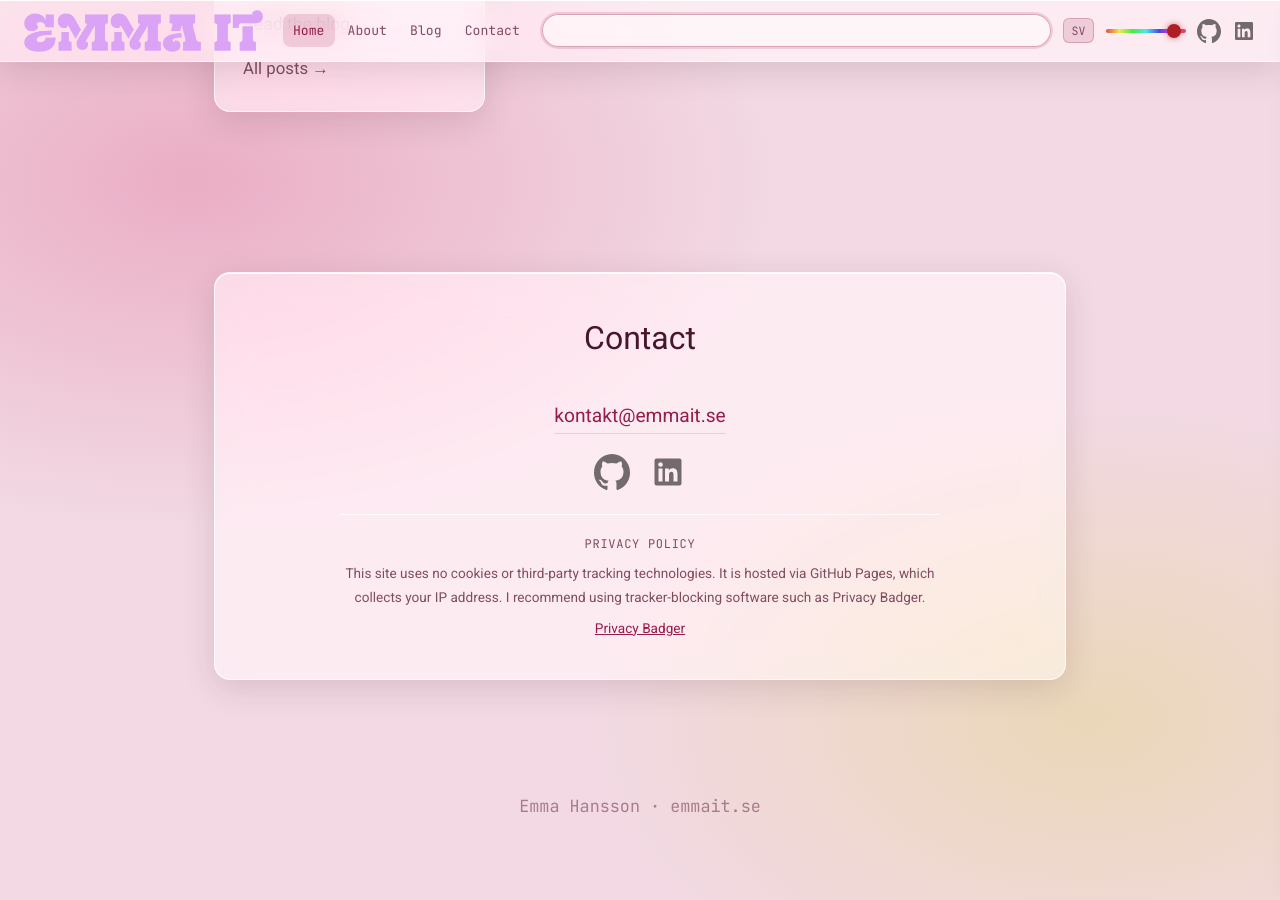
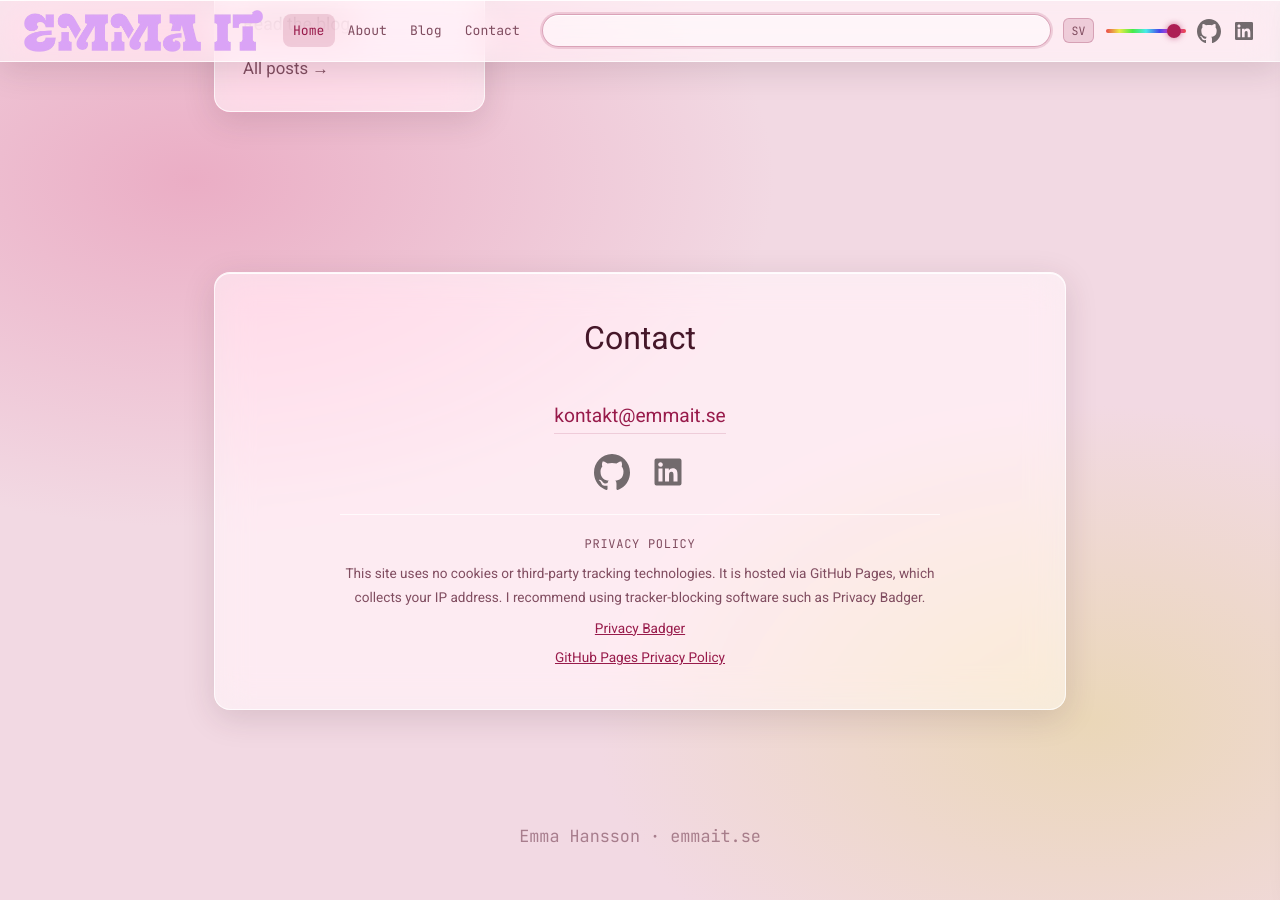
Before and after one commit to EmmaThaPemma/emmait.se, a Jekyll site: the page index.html, which Jekyll copies as it is, in a window 1280 px wide and 900 px high, scrolled down 1200 px. Built offline with Jekyll 4.4.1, drawn with Linux system fonts in a browser that asks for light colours.

Commit message:
added link to GH pages privacy policy

```diff
--- a/index.html
+++ b/index.html
@@ -149,6 +149,7 @@
             This site uses no cookies or third-party tracking technologies. It is hosted via GitHub Pages, which collects your IP address. I recommend using tracker-blocking software such as Privacy Badger.
           </p>
           <a href="https://www.eff.org/privacybadger" target="_blank" rel="noopener">Privacy Badger</a>
+          <a href="https://docs.github.com/en/pages/getting-started-with-github-pages/what-is-github-pages#data-collection" target="_blank" rel="noopener">GitHub Pages Privacy Policy</a>
         </div>
       </div>
     </section>
```
